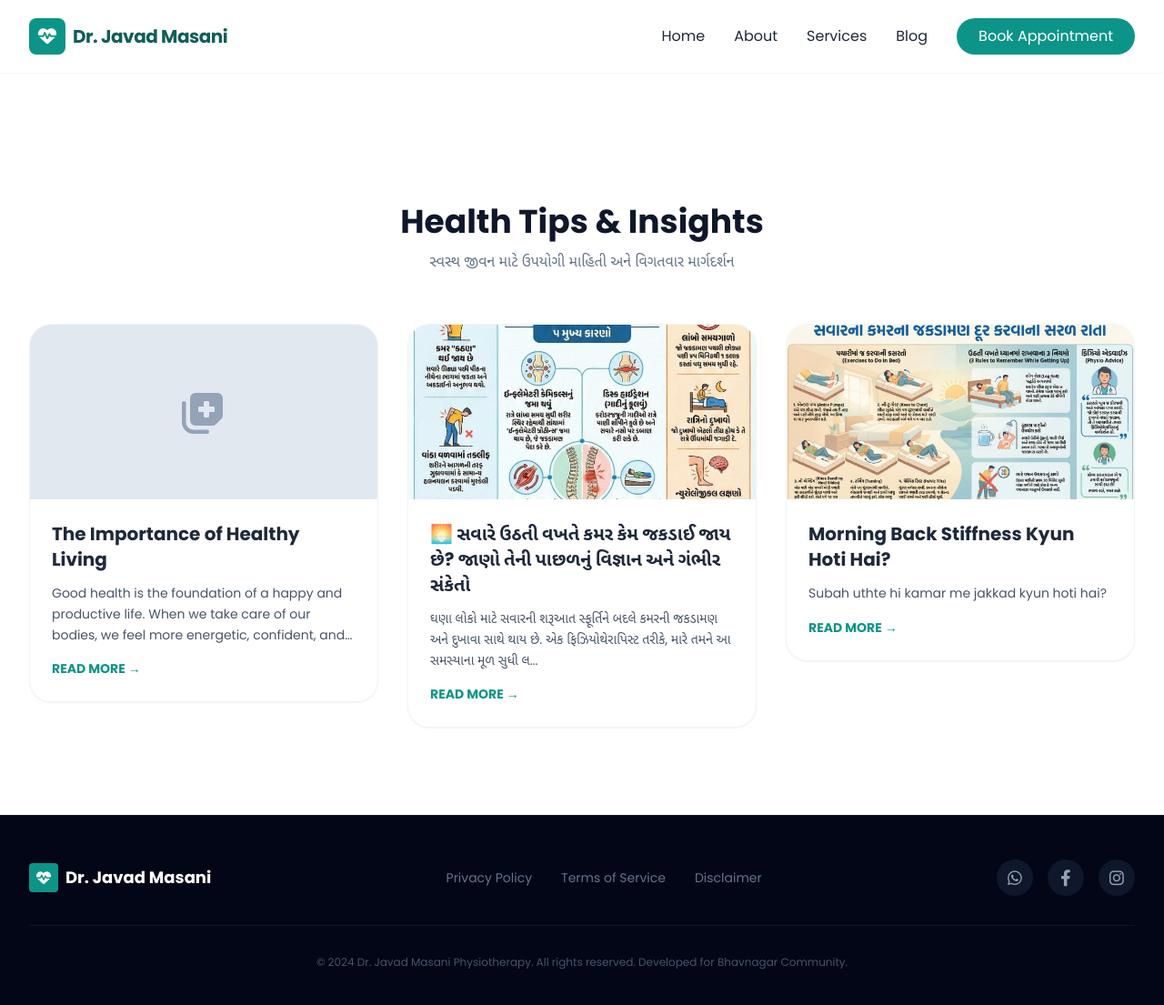
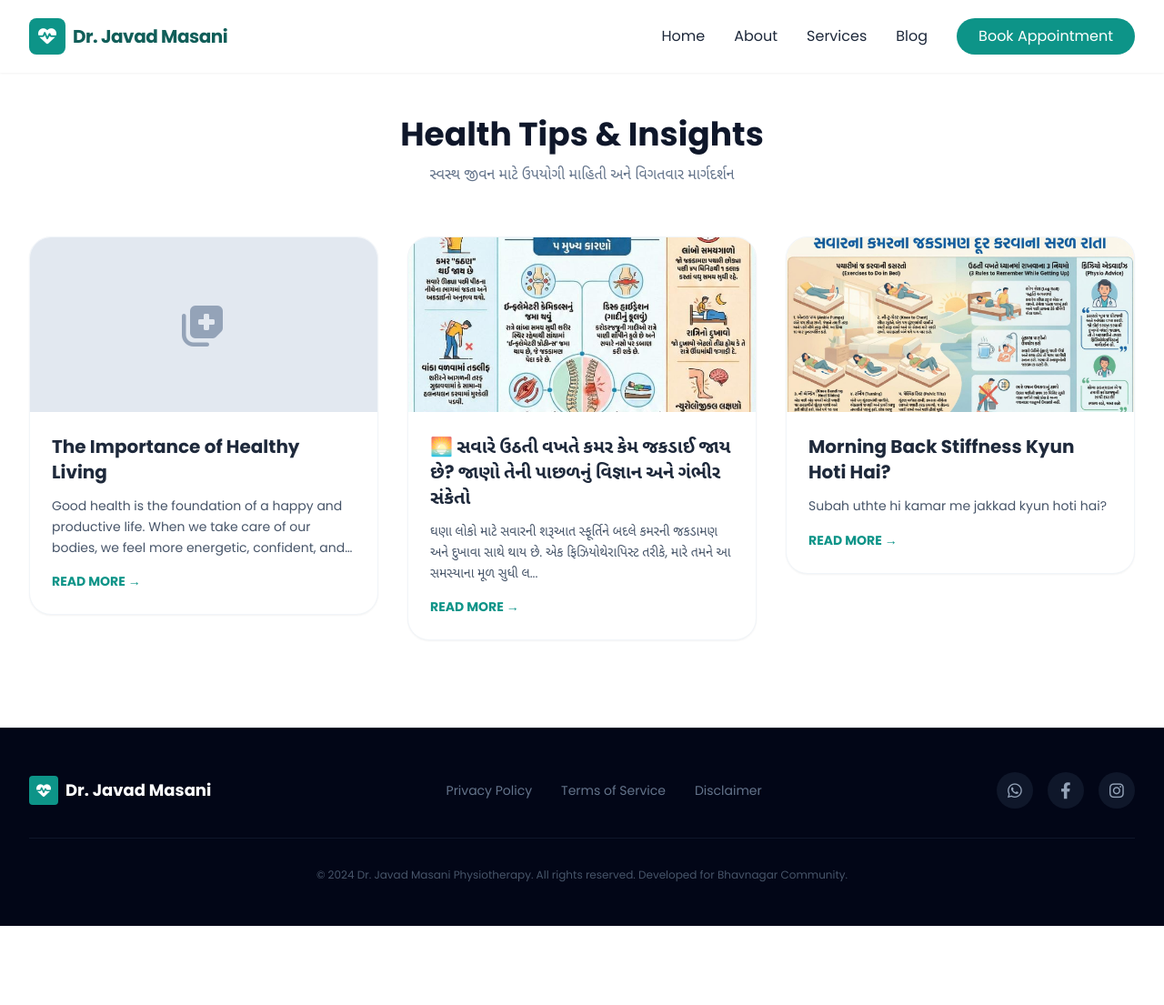
Before and after one commit to JavadMasani/Araogya, a Jekyll site: the page built from blogs.md, in a window 1280 px wide and 1114 px high. Shown: the top 1105 px of the window at 91% size. Built offline with Jekyll 4.4.1, drawn with Linux system fonts in a browser that asks for light colours; nearby versions of some CDN libraries.

Commit message:
Update blogs.md

```diff
--- a/blogs.md
+++ b/blogs.md
@@ -3,7 +3,7 @@ layout: site
 title: Health Blogs
 ---
 
-<section class="py-24 bg-white">
+<section class="pb-24 bg-white">
   <div class="max-w-7xl mx-auto px-4 sm:px-6 lg:px-8">
 
     <div class="mb-14 text-center">
```
